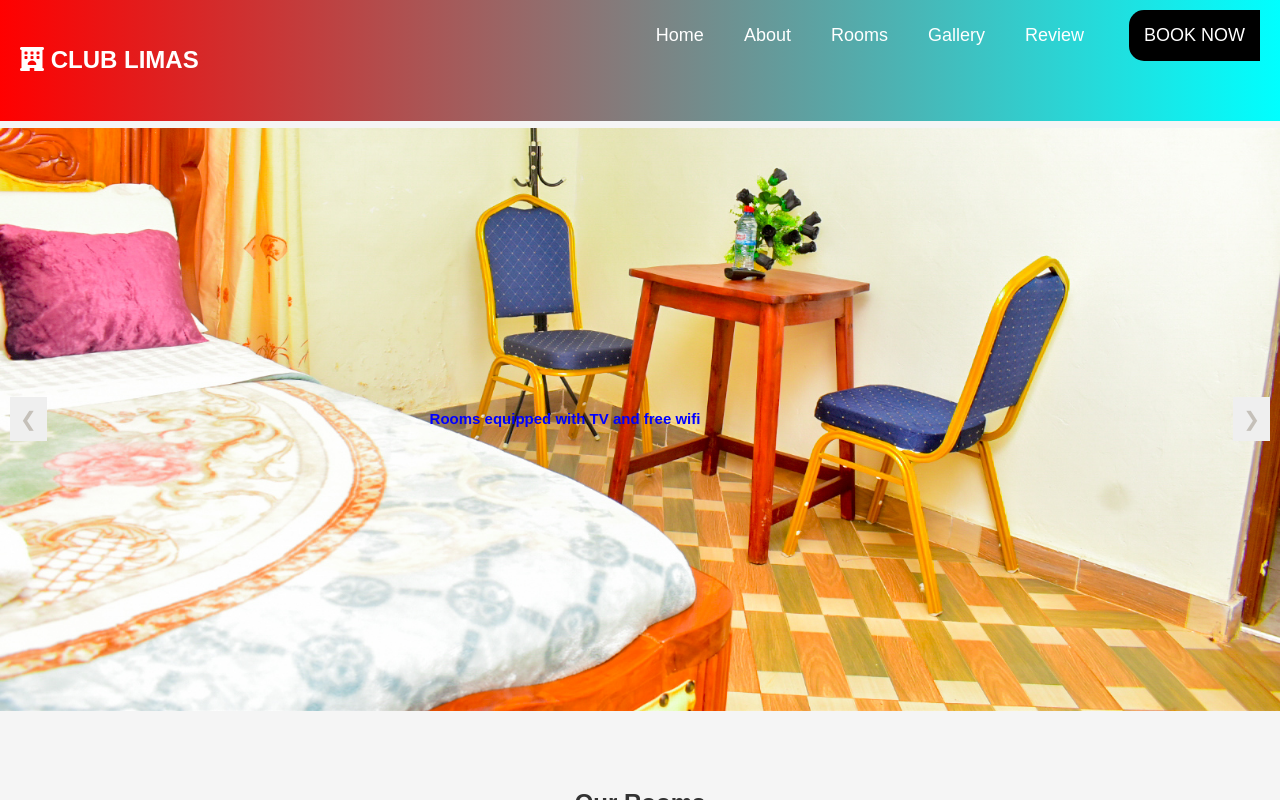
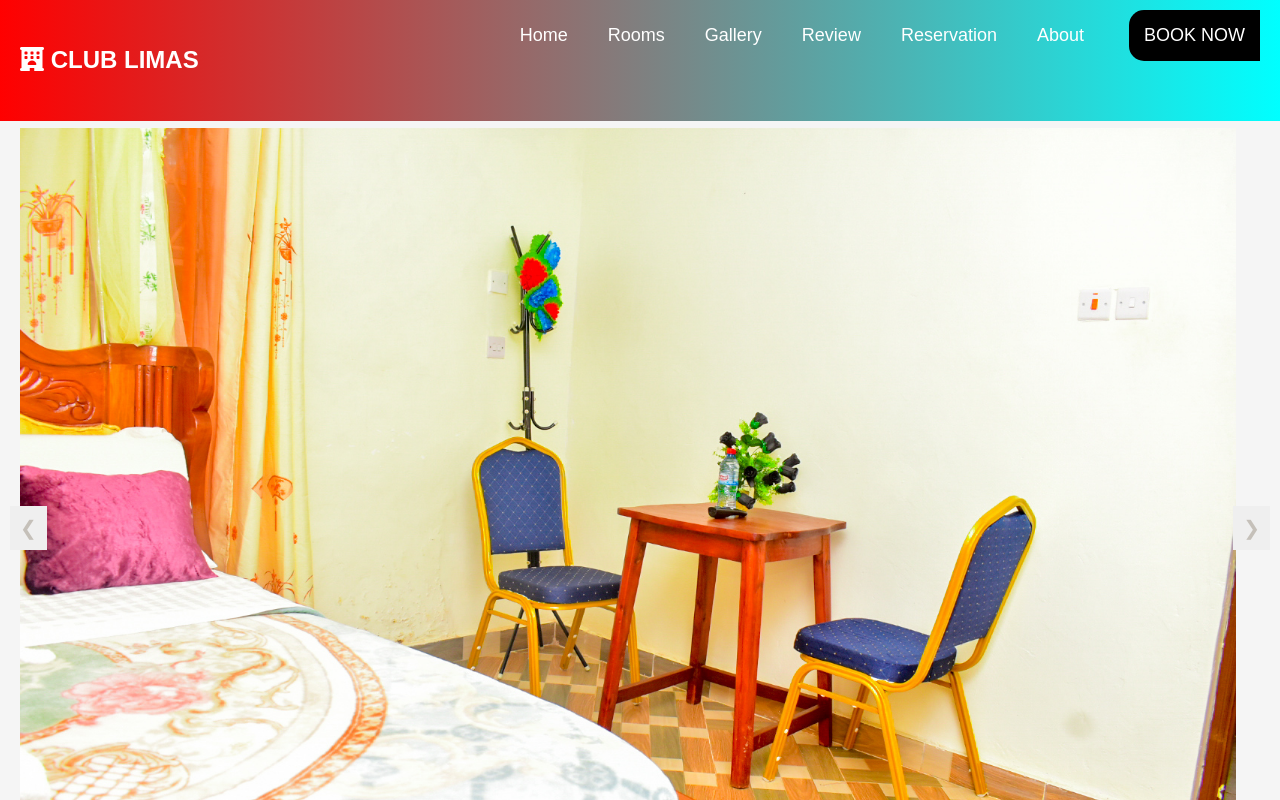
Before and after one commit to mwangi-star/limas, a React (Create React App) app: page / in a window 1280 px wide. Shown: the top 800 px of the page. Built offline with nearby package versions, Linux system fonts and the light colour scheme.

Commit message:
update all files

```diff
--- a/package.json
+++ b/package.json
@@ -10,7 +10,7 @@
     "express": "^4.19.2",
     "react": "^18.3.1",
     "react-dom": "^18.3.1",
-    "react-router-dom": "^6.26.0",
+    "react-router-dom": "^6.26.2",
     "react-scripts": "5.0.1",
     "swiper": "^11.1.9",
     "web-vitals": "^2.1.4"
--- a/src/App.js
+++ b/src/App.js
@@ -17,6 +17,7 @@ function App() {
     <Router>
       <Header />
       <Routes>
+      <Route path="/contact-us" element={<ContactForm />} />
         <Route path="/" element={<Home />} />
         <Route path="/about" element={<About />} />
         <Route path="/rooms" element={<Rooms />} />
--- a/src/Components/Footer.js
+++ b/src/Components/Footer.js
@@ -14,9 +14,8 @@ function Footer() {
         </div>
         <div className="box">
           <h3>quick links</h3>
-          <a href="/home" aria-label="Home">
-            <i className="fas fa-arrow-right"></i> Home
-          </a>
+          <a href="/home" aria-label="Home"><i className="fas fa-arrow-right"></i> Home</a>
+
           <a href="/about"><i className="fas fa-arrow-right"></i> About</a>
           <a href="/rooms"><i className="fas fa-arrow-right"></i> Rooms</a>
           <a href="/gallery"><i className="fas fa-arrow-right"></i> Gallery</a>
--- a/src/Components/Gallery.js
+++ b/src/Components/Gallery.js
@@ -7,13 +7,14 @@ import '../Css/Gallery.css';
 import gallery7 from '../Assets/images/limagae.jpg';
 import gallery8 from '../Assets/images/keja 2.jpg';
 import gallery9 from '../Assets/images/njerooms.jpg';
-import gallery1 from '../Assets/images/backroomslimas.jpg';
+import gallery1 from '../Assets/images/menulimas.jpg';
+import gallery4 from '../Assets/images/food.jpg';
 import gallery10 from '../Assets/images/msaja.jpg';
 import gallery12 from '../Assets/images/club1.jpg';
 import gallery11 from '../Assets/images/limastents.jpg';
 import gallery2 from '../Assets/images/limasflowes.jpg';
 import gallery3 from '../Assets/images/limastent1.jpg';
-import gallery4 from '../Assets/images/food.jpg';
+
 import gallery5 from '../Assets/images/room1.jpg';
 import gallery6 from '../Assets/images/limasdecore.jpg';
 
@@ -69,6 +70,11 @@ function Gallery() {
         </SwiperSlide>
         <SwiperSlide className="slide">
           <div className="card">
+            <img src={gallery10} alt="Gallery ten" />
+          </div>
+        </SwiperSlide>
+        <SwiperSlide className="slide">
+          <div className="card">
             <img src={gallery5} alt="Gallery five" />
           </div>
         </SwiperSlide>
@@ -98,11 +104,7 @@ function Gallery() {
             <img src={gallery9} alt="Gallery nine" />
           </div>
         </SwiperSlide>
-        <SwiperSlide className="slide">
-          <div className="card">
-            <img src={gallery10} alt="Gallery ten" />
-          </div>
-        </SwiperSlide>
+
       </Swiper>
     </section>
   );
--- a/src/Components/Header.js
+++ b/src/Components/Header.js
@@ -12,20 +12,25 @@ function Header() {
   return (
     <header className="header">
       <Link to="/" className="logo">
-        <i className="fas fa-hotel"></i> Club LIMAS
+        <i className="fas fa-hotel"></i> CLUB LIMAS
       </Link>
+
+      {/* Hamburger Menu Button */}
+      <div className="menu-icon" onClick={toggleMenu}>
+        <i className={`fas ${isOpen ? 'fa-times' : 'fa-bars'}`}></i>
+      </div>
+
+      {/* Navbar Links */}
       <nav className={`navbar ${isOpen ? 'open' : ''}`}>
         <Link to="/" onClick={toggleMenu}>Home</Link>
-        <Link to="/about" onClick={toggleMenu}>About</Link>
+
         <Link to="/rooms" onClick={toggleMenu}>Rooms</Link>
         <Link to="/gallery" onClick={toggleMenu}>Gallery</Link>
         <Link to="/review" onClick={toggleMenu}>Review</Link>
-
-        <Link to="/reservation" className="btn" onClick={toggleMenu}>Book Now</Link>
+        <Link to="/reservation" onClick={toggleMenu}>Reservation</Link>
+        <Link to="/about" onClick={toggleMenu}>About</Link>
+        <Link to="/contact-us" className="btn" onClick={toggleMenu}>Book Now</Link>
       </nav>
-      <div id="menu-btn" className={`menu-icon ${isOpen ? 'open' : ''}`} onClick={toggleMenu}>
-        <i className={`fas ${isOpen ? 'fa-times' : 'fa-bars'}`}></i>
-      </div>
     </header>
   );
 }
--- a/src/Components/Home.js
+++ b/src/Components/Home.js
@@ -13,10 +13,10 @@ import ContactForm from './ContactForm';
 
 function Home() {
   const slides = [
-    { image: picha, caption: "Best rooms in town" },
-    { image: slide1, caption: "Best rooms in town" },
-    { image: slide2, caption: "Rooms equipped with TV and free wifi" },
-    { image: slide4, caption: "Variety of drinks available" },
+    { image: picha, caption: "" },
+    { image: slide1, caption: "" },
+    { image: slide2, caption: "" },
+    { image: slide4, caption: "" },
   ];
 
   const [currentSlide, setCurrentSlide] = useState(0);
--- a/src/Components/Rooms.js
+++ b/src/Components/Rooms.js
@@ -1,4 +1,5 @@
 import React from 'react';
+import { Link } from 'react-router-dom';
 import '../Css/Rooms.css';
 import room1image from '../Assets/images/keja 22k.jpg';
 import room2image from '../Assets/images/keja 2.jpg';
@@ -67,7 +68,7 @@ function Rooms() {
                 <i className="fas fa-star"></i>
                 <i className="fas fa-star-half-alt"></i>
               </div>
-              <button className="btn">Book Now</button>
+              <Link to="/contact-us" className="btn">Book Now</Link>
 
             </div>
           </div>
--- a/src/Css/About.css
+++ b/src/Css/About.css
@@ -5,7 +5,6 @@
   width: 100%;
   box-sizing: border-box;
   padding-top: 0px;
-
 }
 
 .row {
@@ -15,11 +14,10 @@
   justify-content: flex-start;
   width: 100%;
   gap: 20px;
-  margin: 0;
+  margin: 0 auto; /* Center content */
   padding: 0;
   box-sizing: border-box;
   font-size: larger;
-  margin-left: -400px;
 }
 
 .image {
@@ -43,9 +41,7 @@
   background-color: transparent;
   border-radius: 0;
   box-shadow: none;
-  margin-left: -200px;
 }
-
 
 .content h1,
 .content h2,
@@ -53,21 +49,23 @@
 .content h5 {
   font-size: 2.2rem;
   color: blue;
-  margin: 0px ;
+  margin: 0px;
+}
 
-}
-.content h3{
+.content h3 {
   margin-left: 50px;
   color: blue;
-  font-weight: 600;
+  font-weight: 800;
   font-size: 200px;
+  margin-left: -500px;
+}
 
-}
 .content p {
   font-size: 12px;
   color: black;
   line-height: 1.6;
   margin: 10px 0;
+  margin-left: -600px;
 }
 
 /* Media Queries */
@@ -75,7 +73,7 @@
 /* For large screens (desktops) */
 @media (min-width: 1200px) {
   .row {
-    margin-left: -200px; /* Adjust margin for large screens */
+    margin-left: 0; /* Adjust margin for large screens */
   }
 
   .content h3,
@@ -97,7 +95,7 @@
     flex-direction: column; /* Stack the image and content vertically */
     align-items: center;
     justify-content: center;
-    margin-left: 0;
+    margin-left: 0; /* Remove left margin for smaller screens */
   }
 
   .image, .content {
@@ -111,10 +109,12 @@
   .content h4,
   .content h5 {
     font-size: 1.1rem;
+    margin-left: auto;
   }
 
   .content p {
     font-size: 14px;
+    margin-left: auto;
   }
 }
 
@@ -126,9 +126,20 @@
   .content h4,
   .content h5 {
     font-size: 1rem;
+    margin-left: auto;
   }
 
   .content p {
     font-size: 12px;
+    margin-left: auto;
+  }
+
+  /* Center the content on mobile */
+  .row {
+    margin: 0 auto;
+  }
+
+  .image, .content {
+    padding: 5px;
   }
 }
--- a/src/Css/Gallery.css
+++ b/src/Css/Gallery.css
@@ -73,8 +73,8 @@
   }
 
   .gallery .slide img {
-    height: 220px;
-    width: 260px;
+    height: 320px;
+    width: 460px;
   }
 
   .gallery .slide .icon i {
@@ -93,8 +93,8 @@
   }
 
   .gallery .slide img {
-    height: 310px;
-    width: auto; /* Allow width to adjust automatically */
+    height: 410px;
+    width: 250px; /* Allow width to adjust automatically */
   }
 
   .gallery .slide .icon i {
--- a/src/Css/Header.css
+++ b/src/Css/Header.css
@@ -6,6 +6,7 @@
   padding: 10px 20px;
   background: linear-gradient(to right, #ff0000, #00ffff); /* Gradient Background */
   color: white;
+  position: relative; /* Ensure proper positioning for child elements */
 }
 
 /* Logo Styling */
@@ -21,8 +22,10 @@
 .navbar {
   display: flex;
   gap: 10px;
+  z-index: 10; /* Ensure navbar appears above other elements */
 }
 
+/* Navbar Links Styling */
 .navbar a {
   color: white;
   text-decoration: none;
@@ -50,27 +53,33 @@
 /* Menu Icon Styling (for mobile) */
 .menu-icon {
   display: none; /* Hidden by default for desktop */
+  z-index: 11; /* Ensure menu icon is above other elements */
 }
 
-/* Responsive Design */
+/* Responsive Design - Media Query for Small Screens */
 @media (max-width: 768px) {
   .navbar {
     flex-direction: column;
-    display: none; /* Default to none */
+    display: none; /* Default to hidden */
     position: absolute;
     top: 60px;
     left: 0;
     right: 0;
     background: linear-gradient(to right, #ff0000, #00ffff); /* Gradient Background */
     padding: 10px;
+    z-index: 10; /* Ensure navbar is above other content */
   }
 
-
+  /* Display the navbar when it's in an open state (toggled by the hamburger menu) */
+  .navbar.open {
+    display: flex; /* Show the navbar */
+  }
 
   .menu-icon {
-    display: block;
+    display: block; /* Show the hamburger menu on small screens */
     font-size: 24px;
     cursor: pointer;
+    z-index: 11; /* Ensure menu icon is above other elements */
   }
 
   .navbar a {
--- a/src/Css/Home.css
+++ b/src/Css/Home.css
@@ -1,7 +1,7 @@
 .home {
   position: relative;
   width: 100%;
-  height: 80vh;
+  height: 100%;
   overflow: hidden;
   padding-top: 7px;
 }
@@ -16,11 +16,14 @@
   display: flex;
   align-items: center;
   justify-content: center;
-  height: 100%;
+  width: 95%;
+  height: 800px;
+  object-fit: contain;
   background-size: cover; /* Ensures the image covers the full width */
   background-position: bottom center; /* Crops the top part of the image */
   background-repeat: no-repeat;
   transition: background-image 0.5s ease-in-out;
+  margin-left: 20px;
 }
 
 .prev, .next {
@@ -43,7 +46,7 @@
 }
 
 .content h3 {
-  color: blue;
+  color:white;
   text-align: center;
   font-size: 2rem;
   font-weight: bold;
@@ -51,6 +54,7 @@
   border-radius: 8px;
   max-width: 100%;
   margin: 0 auto;
+
 }
 
 @media (max-width: 1200px) {
--- a/src/Css/Location.css
+++ b/src/Css/Location.css
@@ -5,8 +5,8 @@
 
   .location-image {
     width: 100%; /* Makes the image responsive */
-    height: auto; /* Keeps the aspect ratio */
-    max-width: 1200px; /* Adjust the max-width if needed */
+    height: 500px; /* Keeps the aspect ratio */
+    max-width: 1500px; /* Adjust the max-width if needed */
     margin: 0 auto;
     display: block;
   }
```
Also changed, not shown: 1 other file (tests, documents, lock files or other folders).
